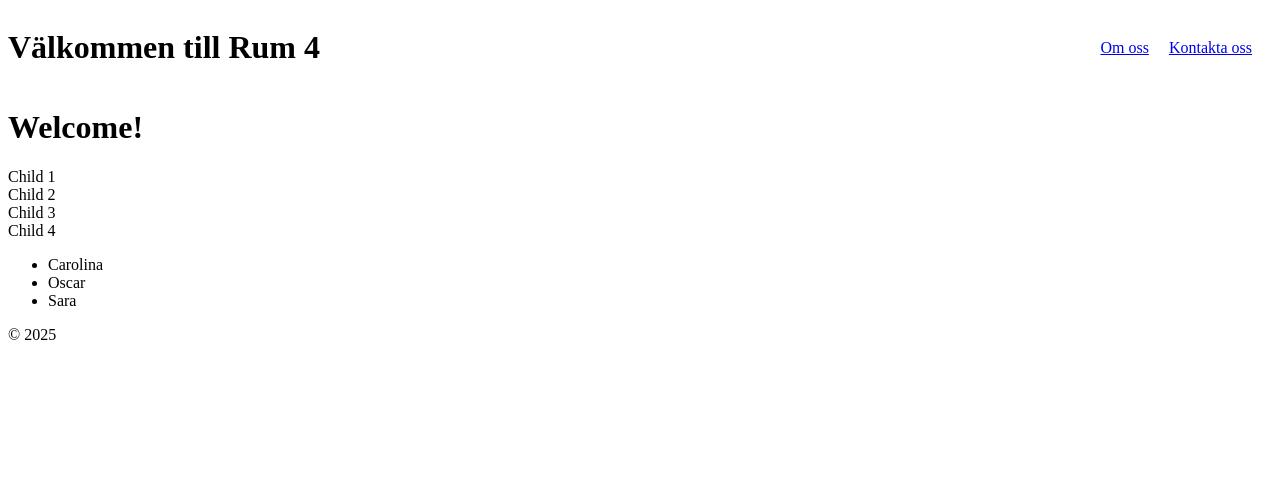
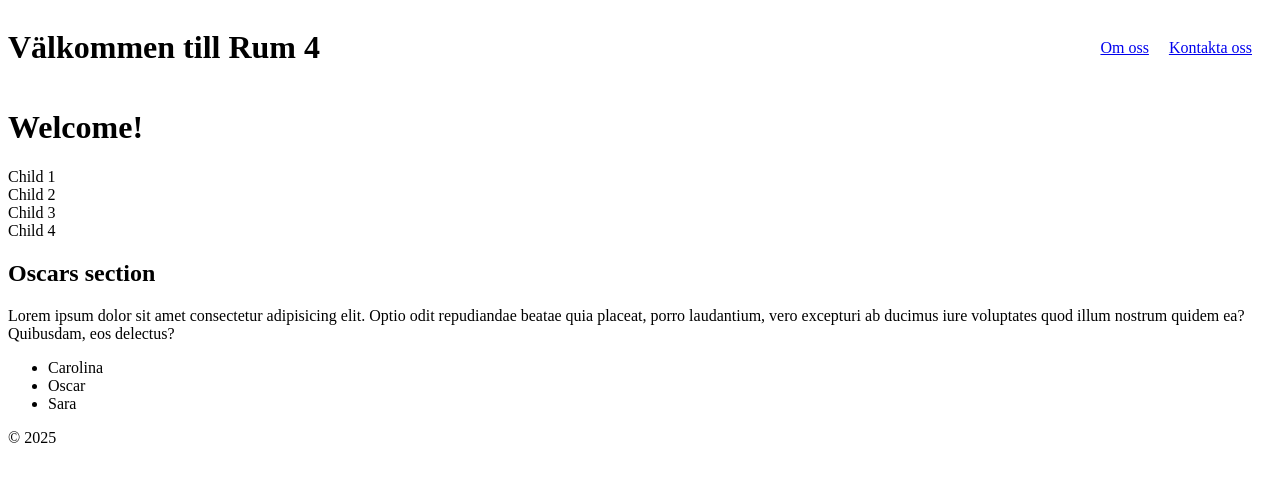
Before and after one commit to niloscar/uppgift-1, a plain HTML site: page index.html in a window 1280 px wide. Drawn offline with Linux system fonts and the light colour scheme.

Commit message:
Added yet another section to start page

```diff
--- a/index.html
+++ b/index.html
@@ -26,6 +26,12 @@
         <article>Child 3</article>
         <article>Child 4</article>
     </section>
+    <section>
+        <article>
+          <h2>Oscars section</h2>
+          <p>Lorem ipsum dolor sit amet consectetur adipisicing elit. Optio odit repudiandae beatae quia placeat, porro laudantium, vero excepturi ab ducimus iure voluptates quod illum nostrum quidem ea? Quibusdam, eos delectus?</p>
+        </article>
+    </section>
   </main>
   <footer>
     <ul>
```
